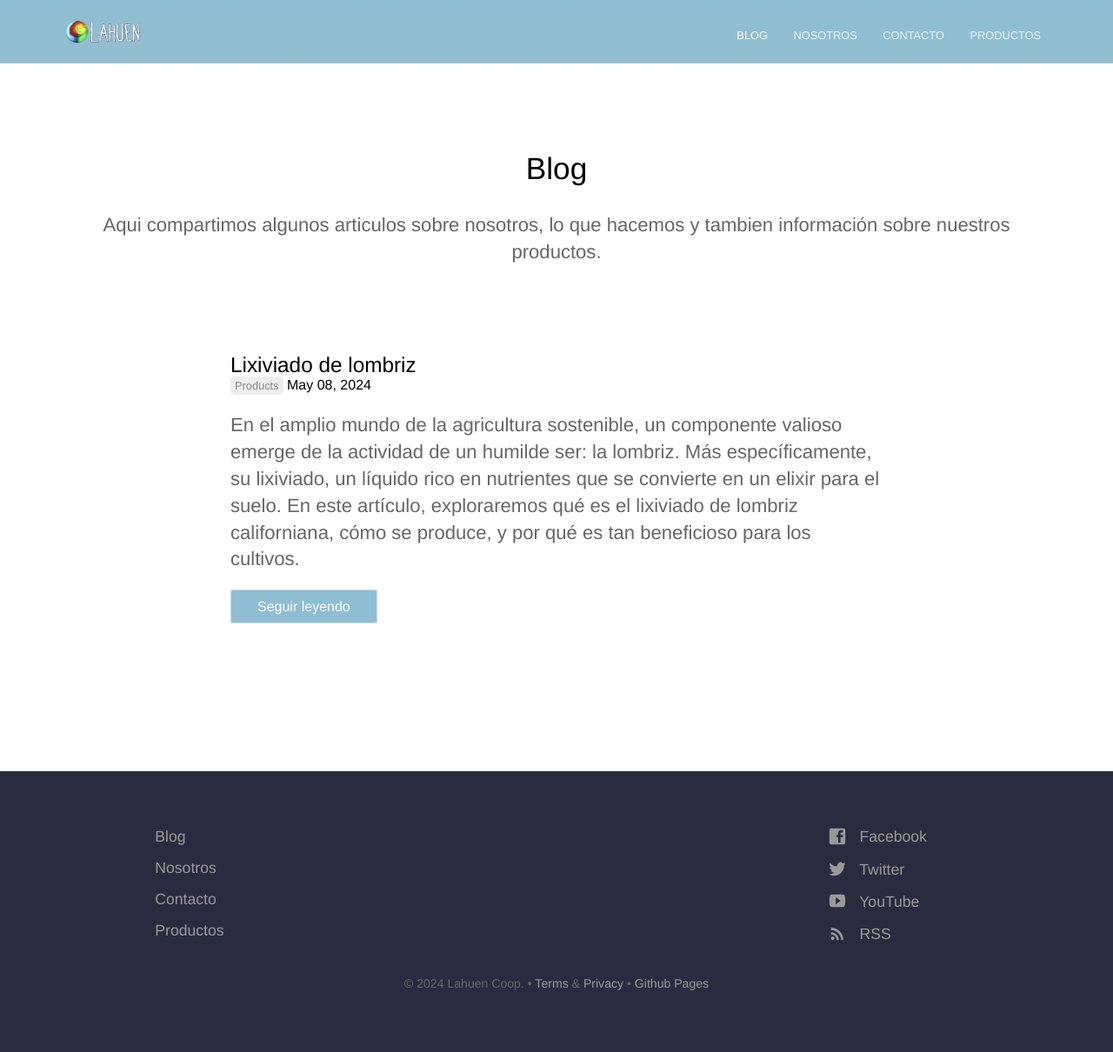
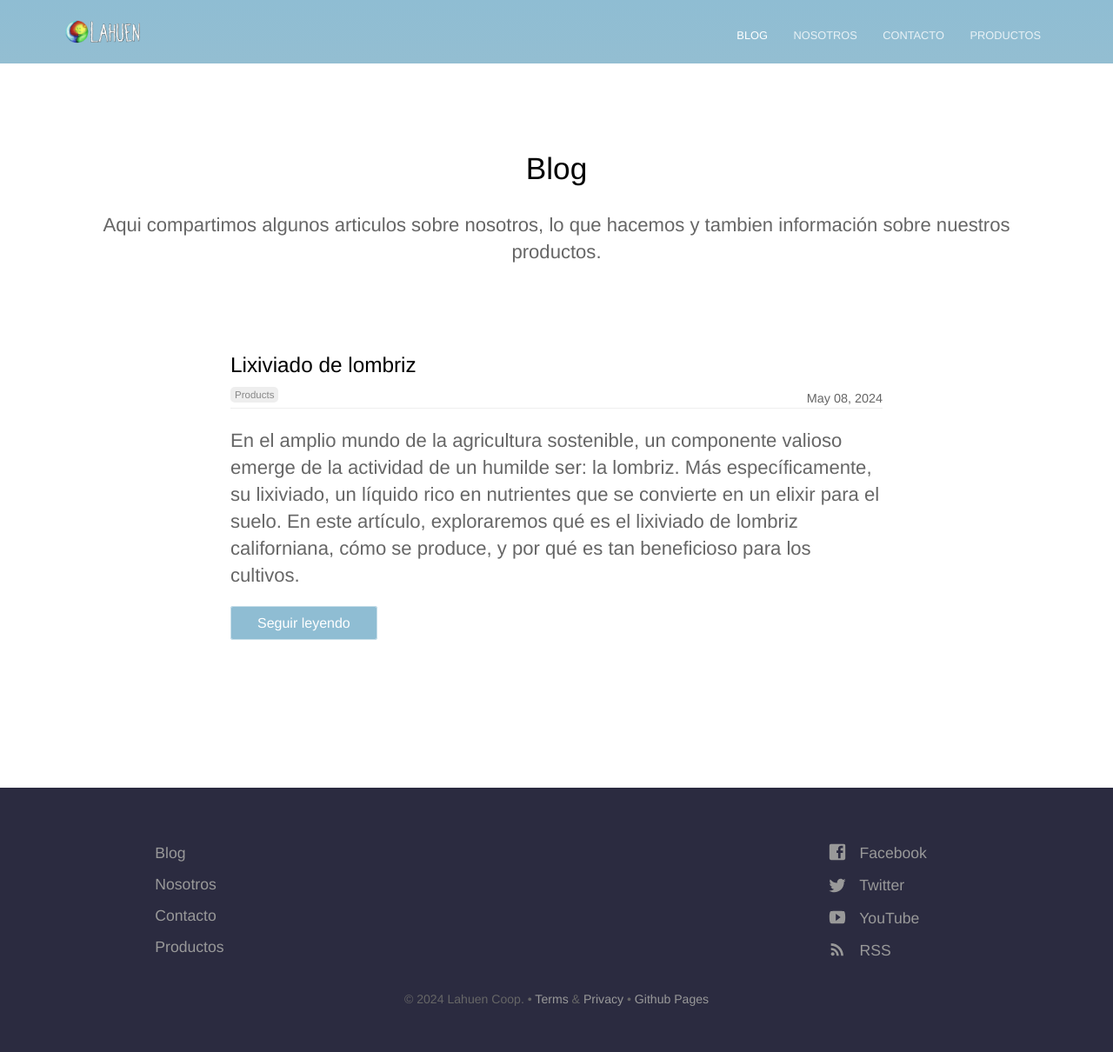
Before and after one commit to lahuen/lahuen, a Jekyll site: the page built from web/blog/index.html, in a window 1280 px wide. Shown: the whole page at 87% size. Built offline with Jekyll 4.4.1, drawn with Linux system fonts in a browser that asks for light colours; the list of posts is cut into pages by our own code.

Commit message:
some fixes

```diff
--- a/web/_includes/post-title.html
+++ b/web/_includes/post-title.html
@@ -1,7 +1,10 @@
-	{% for category in include.post.categories %}
-		<span class="blog-filter">
-			<a href="{{ site.baseurl }}/category/{{ category | slugify }}/">{{ category | capitalize }}</a>
-		</span>
-	{% endfor %}
-	<span class="post-date">{{ include.post.date | date: "%B %d, %Y" }}</span>
+<p class="post-details">
+  {% for category in include.post.categories %}
+  <span class="blog-filter">
+    <a href="{{ site.baseurl }}/{{ category | slugify }}/"
+      >{{ category | capitalize }}</a
+    >
+  </span>
+  {% endfor %}
+  <span class="post-date">{{ include.post.date | date: "%B %d, %Y" }}</span>
 </p>
--- a/web/blog/index.html
+++ b/web/blog/index.html
@@ -5,7 +5,7 @@ description: Aqui compartimos algunos articulos sobre nosotros, lo que hacemos y
 
 <div class="text-container">
   <p class="editor-link">
-    <a href="cloudcannon:collections/_posts" class="btn"
+    <a href="{{ site.baseurl }}/_posts" class="btn"
       ><strong>&#9998;</strong> Add Post</a
     >
   </p>
```
Also changed, not shown: web/_posts/2024-05-08-lixiviado-de-lombriz.md (+1 -1 lines).
